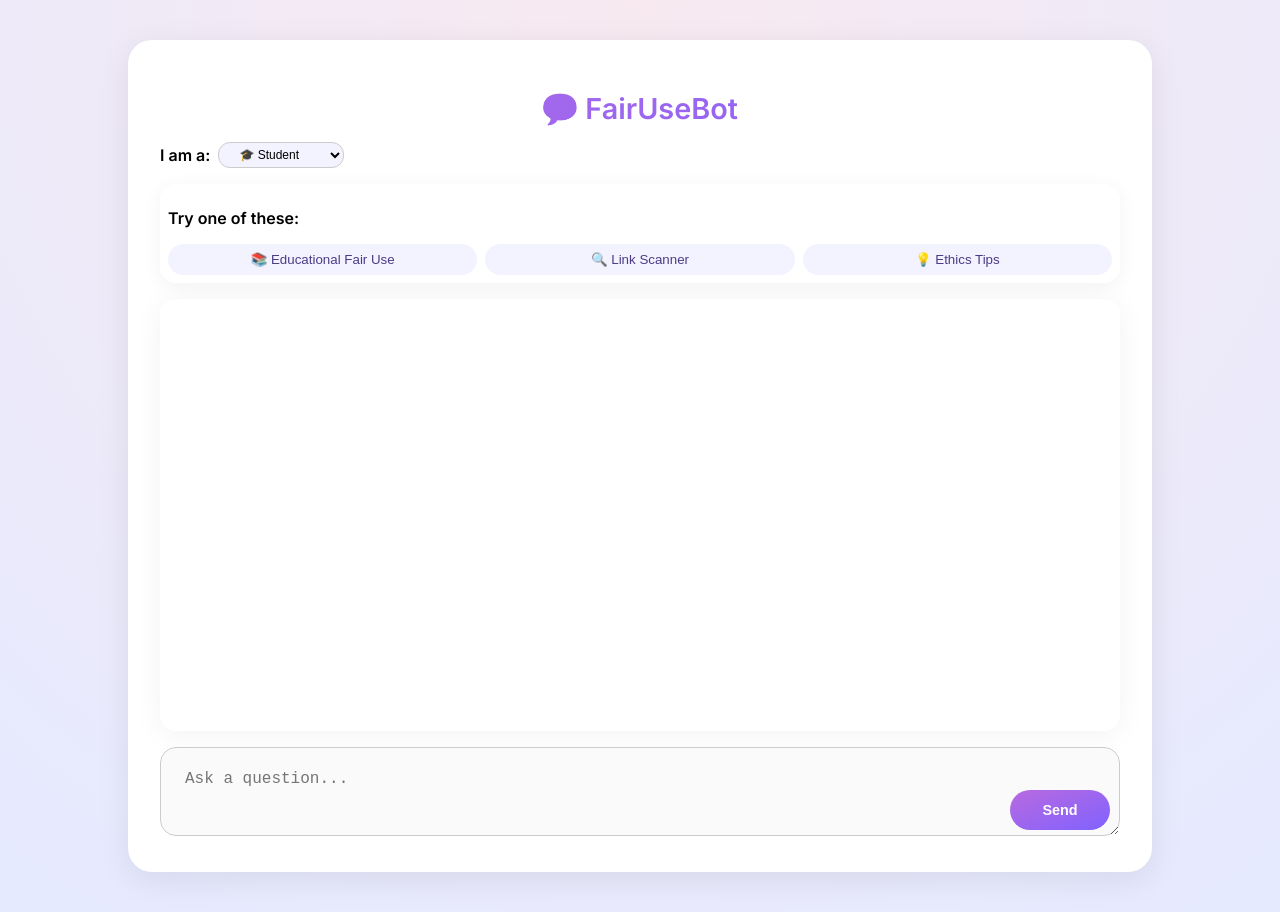
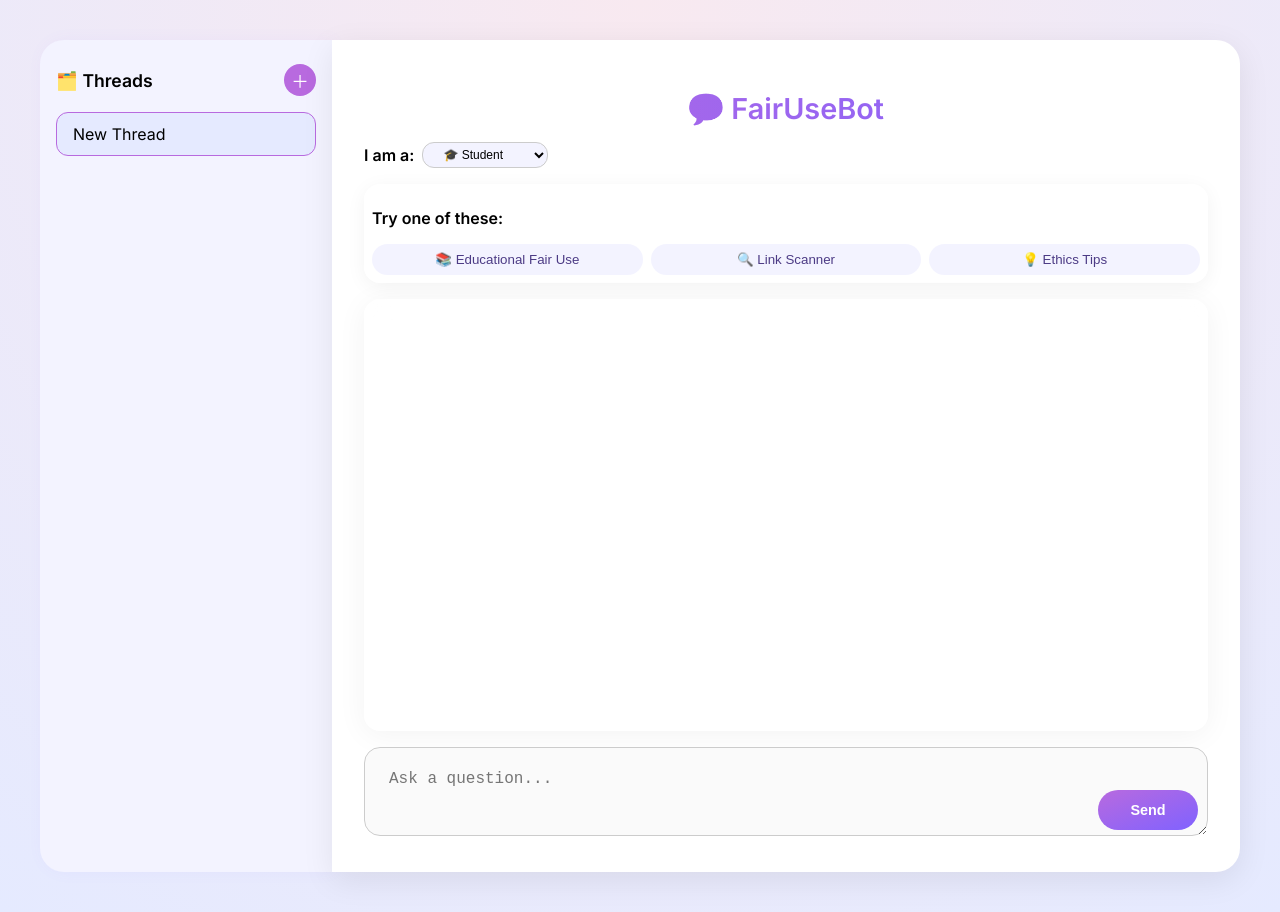
Before and after one commit to leahuriarte/fairusebot_2, a plain HTML site: page frontend/index.html in a window 1280 px wide. Drawn offline with nearby package versions, Linux system fonts and the light colour scheme.

Commit message:
frontend

```diff
--- a/frontend/chat.js
+++ b/frontend/chat.js
@@ -3,14 +3,119 @@ const input = document.getElementById("user-input");
 const chatBox = document.getElementById("chat-box");
 const typing = document.getElementById("typing-indicator");
 const shortcutPanel = document.querySelector(".shortcuts");
-
 let currentMode = "student"; // default
 const modeSelect = document.getElementById("user-mode");
+
+let threads = JSON.parse(localStorage.getItem("fairusebot_threads") || "[]");
+let currentThreadId = null;
+
+function generateThreadId() {
+  return "thread-" + Date.now();
+}
+
+function saveThreads() {
+  localStorage.setItem("fairusebot_threads", JSON.stringify(threads));
+}
+
+function renderThreadList() {
+  const threadList = document.getElementById("thread-list");
+  threadList.innerHTML = "";
+  threads.forEach(thread => {
+    const li = document.createElement("li");
+    li.className = "thread-item" + (thread.id === currentThreadId ? " active" : "");
+    li.textContent = thread.title || "Untitled Thread";
+    li.title = thread.title || "Untitled Thread";
+    li.setAttribute('data-thread-id', thread.id); // Use data attribute
+    threadList.appendChild(li);
+  });
+}
+
+function startNewThread() {
+  const newThread = {
+    id: generateThreadId(),
+    title: "New Thread",
+    messages: []
+  };
+  threads.unshift(newThread);
+  currentThreadId = newThread.id;
+  saveThreads();
+  renderThreadList();
+  renderThreadMessages();
+}
+
+
+function switchThread(id) {
+  currentThreadId = id;
+  renderThreadList();
+  renderThreadMessages();
+}
+
+function renderThreadMessages() {
+  chatBox.innerHTML = "";
+  const thread = threads.find(t => t.id === currentThreadId);
+  if (!thread) return;
+  thread.messages.forEach(msg => {
+    addMessage(msg.sender, msg.text, msg.type, false);
+  });
+}
+
+function addMessage(sender, text, type, save = true) {
+  const message = document.createElement("div");
+  message.classList.add("message", type);
+  message.innerHTML = `<strong>${sender}:</strong><br>${marked.parse(text)}`;
+  chatBox.appendChild(message);
+  chatBox.scrollTop = chatBox.scrollHeight;
+
+
+  if (save && currentThreadId) {
+    const thread = threads.find(t => t.id === currentThreadId);
+    if (thread) {
+      thread.messages.push({ sender, text, type });
+
+      if (thread.title === "New Thread" && type === "user") {
+        thread.title = text.slice(0, 30) + (text.length > 30 ? "..." : "");
+      }
+      saveThreads();
+      renderThreadList();
+    }
+  }
+}
+
+function updateDynamicShortcuts(message) {
+  shortcutPanel.innerHTML = "";
+
+  if (currentMode === "student") {
+    addShortcut("📚 Educational Fair Use", "Can students use this under fair use in a school project?");
+  } else if (currentMode === "influencer") {
+    addShortcut("📣 Sponsored Use", "Can I use this in a TikTok or Instagram ad? [insert use case]");
+  } else if (currentMode === "nonprofit") {
+    addShortcut("🤝 Nonprofit Exception", "Does being a nonprofit help my case for using this content?");
+  } else if (currentMode === "artist") {
+    addShortcut("🎨 Remix Rights", "Can I remix this into a new piece and still be safe?");
+  }
+
+  addShortcut("🔍 Link Scanner", "Can you analyze the licensing of this content for me? [insert URL]");
+  addShortcut("💡 Ethics Tips", "Is it ethical to use this even if it's technically allowed?");
+}
+
+function addShortcut(label, template) {
+  const btn = document.createElement("button");
+  btn.textContent = label;
+  btn.type = "button";
+  btn.setAttribute("data-template", template);
+  btn.addEventListener("click", () => {
+    input.value = template;
+    input.focus();
+  });
+  shortcutPanel.appendChild(btn);
+}
+
 
 modeSelect.addEventListener("change", () => {
   currentMode = modeSelect.value;
   updateDynamicShortcuts("");
 });
+
 
 form.addEventListener("submit", async (e) => {
   e.preventDefault();
@@ -43,6 +148,19 @@ form.addEventListener("submit", async (e) => {
       audioSection.classList.add("message", "bot");
       audioSection.innerHTML = `<strong>🎵 Suggested Tracks:</strong><br><br>${data.cc_audio_html}`;
       chatBox.appendChild(audioSection);
+
+
+      if (currentThreadId) {
+        const thread = threads.find(t => t.id === currentThreadId);
+        if (thread) {
+          thread.messages.push({
+            sender: "FairUseBot",
+            text: `<strong>🎵 Suggested Tracks:</strong><br><br>${data.cc_audio_html}`,
+            type: "bot"
+          });
+          saveThreads();
+        }
+      }
     }
 
   } catch (err) {
@@ -54,45 +172,24 @@ form.addEventListener("submit", async (e) => {
 });
 
 document.addEventListener("DOMContentLoaded", () => {
+
+  if (threads.length === 0) startNewThread();
+  else {
+    currentThreadId = threads[0].id;
+    renderThreadList();
+    renderThreadMessages();
+  }
+
+
   updateDynamicShortcuts("");
+
+
+  const newThreadBtn = document.getElementById("new-thread-btn");
+  if (newThreadBtn) {
+    newThreadBtn.onclick = startNewThread;
+  }
 });
 
-function addMessage(sender, text, type) {
-  const message = document.createElement("div");
-  message.classList.add("message", type);
-  message.innerHTML = `<strong>${sender}:</strong><br>${marked.parse(text)}`;
-  chatBox.appendChild(message);
-  chatBox.scrollTop = chatBox.scrollHeight;
-}
-
-function updateDynamicShortcuts(message) {
-  shortcutPanel.innerHTML = "";
-
-  if (currentMode === "student") {
-    addShortcut("📚 Educational Fair Use", "Can students use this under fair use in a school project?");
-  } else if (currentMode === "influencer") {
-    addShortcut("📣 Sponsored Use", "Can I use this in a TikTok or Instagram ad? [insert use case]");
-  } else if (currentMode === "nonprofit") {
-    addShortcut("🤝 Nonprofit Exception", "Does being a nonprofit help my case for using this content?");
-  } else if (currentMode === "artist") {
-    addShortcut("🎨 Remix Rights", "Can I remix this into a new piece and still be safe?");
-  }
-
-  addShortcut("🔍 Link Scanner", "Can you analyze the licensing of this content for me? [insert URL]");
-  addShortcut("💡 Ethics Tips", "Is it ethical to use this even if it’s technically allowed?");
-}
-
-function addShortcut(label, template) {
-  const btn = document.createElement("button");
-  btn.textContent = label;
-  btn.type = "button";
-  btn.setAttribute("data-template", template);
-  btn.addEventListener("click", () => {
-    input.value = template;
-    input.focus();
-  });
-  shortcutPanel.appendChild(btn);
-}
 
 input.addEventListener("keydown", function (event) {
   if (event.key === "Enter" && !event.shiftKey) {
--- a/frontend/index.html
+++ b/frontend/index.html
@@ -8,6 +8,15 @@
   <link href="https://fonts.googleapis.com/css2?family=Inter:wght@400;600&display=swap" rel="stylesheet">
 </head>
 <body>
+  <div class="main-layout">
+    <aside class="sidebar">
+      <div class="sidebar-header">
+        <span>🗂️ Threads</span>
+        <button id="new-thread-btn" title="Start new thread">＋</button>
+      </div>
+      <ul id="thread-list"></ul>
+    </aside>
+
     <div class="container">
       <h1 class="title">💬 FairUseBot</h1>
 
@@ -36,6 +45,8 @@
           <button type="submit">Send</button>
         </div>
       </form>
+    </div>
+  </div>
 
   <script src="chat.js"></script>
 </body>
--- a/frontend/style.css
+++ b/frontend/style.css
@@ -1,3 +1,71 @@
+.main-layout {
+  display: flex;
+  width: 100%;
+  max-width: 1400px;
+}
+
+.sidebar {
+  width: 260px;
+  min-width: 180px;
+  background: #f3f3ff;
+  border-radius: 1.5rem 0 0 1.5rem;
+  box-shadow: 2px 0 16px rgba(128, 98, 255, 0.05);
+  padding: 1.5rem 1rem;
+  margin-right: 0;
+  display: flex;
+  flex-direction: column;
+  overflow-y: auto;
+}
+
+.sidebar-header {
+  display: flex;
+  align-items: center;
+  justify-content: space-between;
+  font-weight: 600;
+  font-size: 1.1rem;
+  margin-bottom: 1rem;
+}
+
+#new-thread-btn {
+  background: #b86adf;
+  color: #fff;
+  border: none;
+  border-radius: 50%;
+  width: 2rem;
+  height: 2rem;
+  font-size: 1.1rem;
+  cursor: pointer;
+  transition: background 0.2s;
+}
+#new-thread-btn:hover {
+  background: #8062ff;
+}
+
+#thread-list {
+  list-style: none;
+  padding: 0;
+  margin: 0;
+  flex: 1;
+}
+
+.thread-item {
+  padding: 0.7rem 1rem;
+  margin-bottom: 0.5rem;
+  border-radius: 0.75rem;
+  background: #fff;
+  cursor: pointer;
+  border: 1px solid #e5eaff;
+  font-size: 1rem;
+  transition: background 0.2s, border 0.2s;
+  overflow: hidden;
+  text-overflow: ellipsis;
+  white-space: nowrap;
+}
+.thread-item.active, .thread-item:hover {
+  background: #e5eaff;
+  border-color: #b86adf;
+}
+
 body {
   font-family: 'Inter', sans-serif;
   background: radial-gradient(circle at top, #f8e9f0, #e5eaff);
@@ -9,12 +77,13 @@ body {
 }
 
 .container {
-  width: 80%;
-  max-width: 1200px;
+  flex: 1;
   background: white;
-  border-radius: 1.5rem;
+  border-radius: 0 1.5rem 1.5rem 0;
   padding: 2rem;
   box-shadow: 0 8px 32px rgba(0,0,0,0.08);
+  width: auto;
+  max-width: none;
 }
 
 #chat-box {
@@ -52,7 +121,7 @@ body {
 
 #user-input {
   width: 100%;
-  padding: 1.2rem 6rem 1.2rem 1.5rem; /* Extra right padding for button space */
+  padding: 1.2rem 6rem 1.2rem 1.5rem;
   border-radius: 1rem;
   border: 1px solid #ccc;
   background: #fafafa;
@@ -116,7 +185,7 @@ button[type="submit"] {
 #user-input {
   flex: 1;
   padding: 1.2rem 1.5rem;
-  border-radius: 1rem 0 0 1rem; /* Rounded on the left only */
+  border-radius: 1rem 0 0 1rem;
   border: 1px solid #ccc;
   background: #fafafa;
   font-size: 1rem;
@@ -124,7 +193,7 @@ button[type="submit"] {
   outline: none;
   min-height: 3.5rem;
   resize: none;
-  border-right: none; /* so it blends into the button */
+  border-right: none;
 }
 #user-input:focus {
   border-color: #b86adf;
@@ -134,8 +203,8 @@ button[type="submit"] {
 
 button[type="submit"] {
   height: 50px;
-  width: 100px; /* Wider than it is tall */
-  border-radius: 999px; /* Creates a pill shape instead of a circle */
+  width: 100px;
+  border-radius: 999px;
   border: none;
   background: linear-gradient(to bottom right, #b86adf, #8062ff);
   color: white;
@@ -257,3 +326,22 @@ button[type="submit"] {
   font-size: 0.75rem;
   font-weight: 500;
 }
+
+@media (max-width: 768px) {
+  .main-layout {
+    flex-direction: column;
+  }
+
+  .sidebar {
+    width: 100%;
+    margin-right: 0;
+    margin-bottom: 1rem;
+    border-radius: 1.5rem 1.5rem 0 0;
+    height: auto;
+    max-height: 200px;
+  }
+
+  .container {
+    border-radius: 0 0 1.5rem 1.5rem;
+  }
+}
```
Lines whose indentation alone changed are shown as unchanged.
